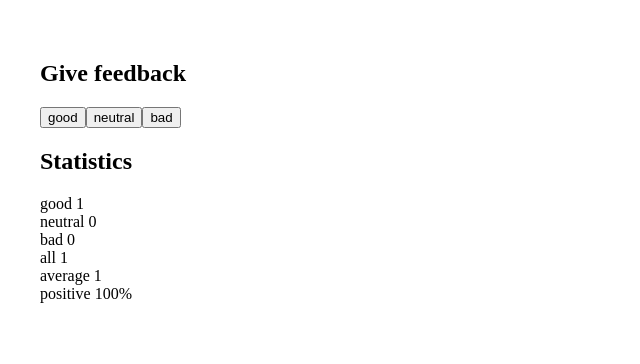
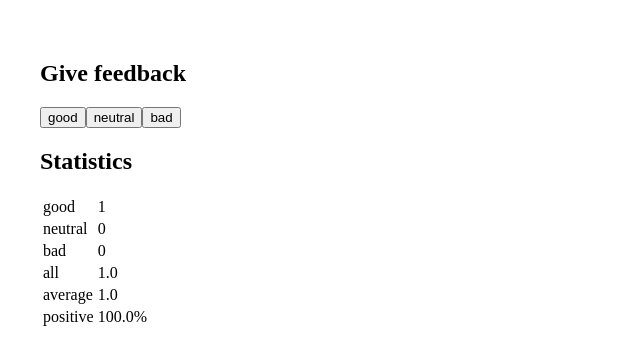
Before and after one commit to Victor-HCC/fullstackopen, a React (Vite) app in the folder part1/unicafe/: page / in a window 1280 px wide. Both pictures are taken after a click on the button "good". Shown: the top 364 px of the page, without its empty margins (0-640 px from the left). Built offline with nearby package versions, Linux system fonts and the light colour scheme.

Commit message:
Ejercicio 1.11

```diff
--- a/part1/unicafe/src/App.jsx
+++ b/part1/unicafe/src/App.jsx
@@ -11,9 +11,10 @@ const Button = (props) => {
 
 const StatisticLine = (props) => {
   return (
-    <div>
-      {props.feedback} {props.count}
-    </div>
+    <tr>
+      <td>{props.text}</td>
+      <td>{props.value}</td>
+    </tr>
   )
 }
 
@@ -22,18 +23,23 @@ const Statistics = (props) => {
   const [good, neutral, bad] = props.states;
   const total = good + bad + neutral;
   const average = (good - bad) / total;
+  const positives = (good / total) * 100;
 
   return (
     <div>
       {(good || neutral || bad) ? (
         <div>
           <h2>Statistics</h2>
-          <StatisticLine feedback='good' count={good} />
-          <StatisticLine feedback='neutral' count={neutral} />
-          <StatisticLine feedback='bad' count={bad} />
-          <span>all {total}</span><br />
-          <span>average {average}</span><br />
-        <span>positive {(good / total) * 100}%</span>
+          <table>
+            <tbody>
+              <StatisticLine text='good' value={good} />
+              <StatisticLine text='neutral' value={neutral} />
+              <StatisticLine text='bad' value={bad} />
+              <StatisticLine text='all' value={total.toFixed(1)} />
+              <StatisticLine text='average' value={average.toFixed(1)} />
+              <StatisticLine text='positive' value={`${positives.toFixed(1)}%`} />
+            </tbody>
+          </table>
         </div>
       ) : (
         <div>
```
